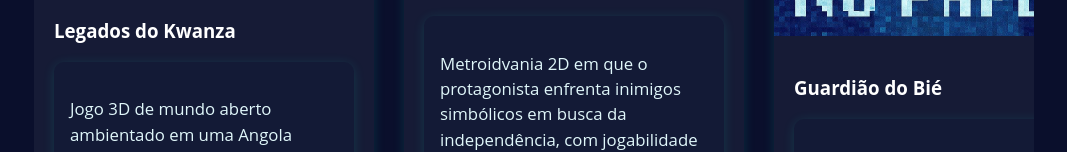
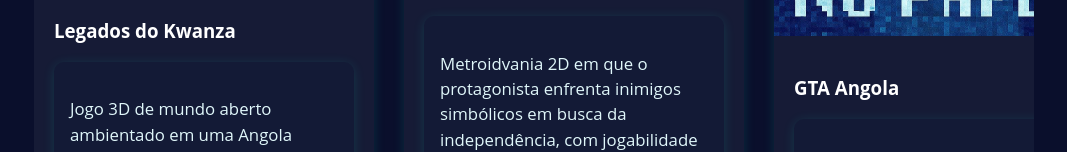
Before and after one commit to TonilsonJM/Kwanza-Game-Studio, a plain HTML site: page index.html in a window 1280 px wide. Shown: the part 1036-1188 px from the top of the page, without its empty margins (106-1173 px from the left). Drawn offline with Linux system fonts and the light colour scheme.

Commit message:
Add files via upload
Substituicao do h3 de guardiao de bie para GTA ANGOLA

```diff
--- a/index.html
+++ b/index.html
@@ -88,7 +88,7 @@
       <div class="game-card">
         <img src="imagens/papel.jpg" alt="GTA Angola" />
         <div class="game-info">
-          <h3>Guardião do Bié</h3>
+          <h3>GTA Angola</h3>
           <div class="game-desc-box">
             <p class="game-desc">Mundo aberto em 3 pessoa que se passa na cidade de luanda, com missões que envolvem tiros e armas brancas.</p>
             <div class="game-meta">
```
